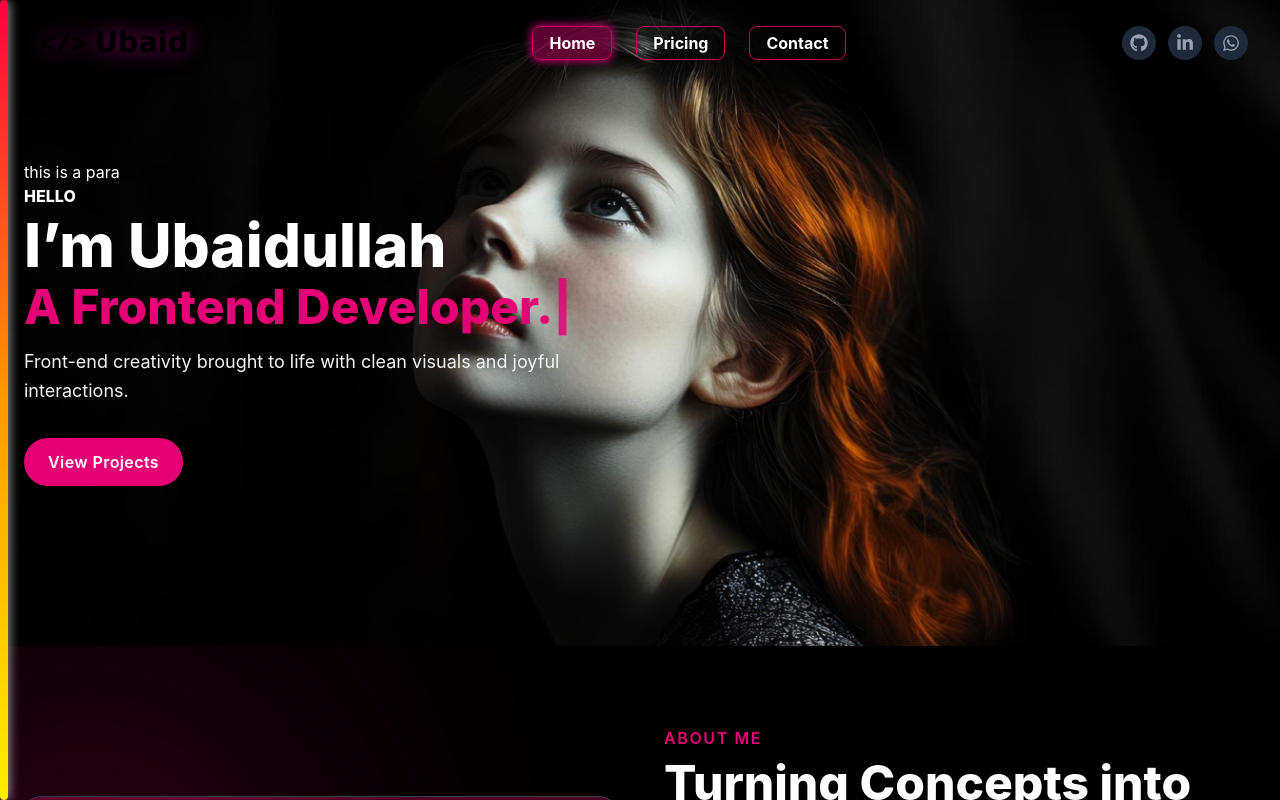
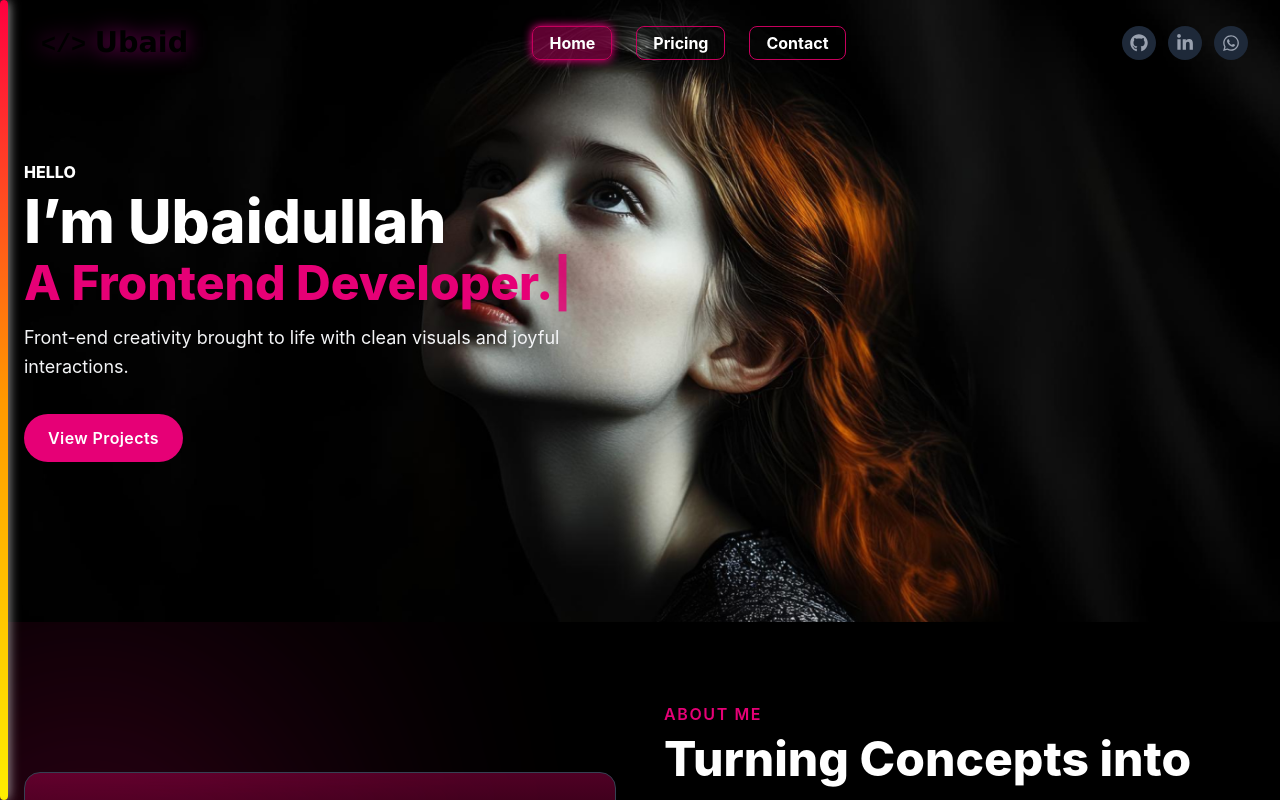
Before and after one commit to Ubaidullah-Web-Dev/React-Portfolio, a React (Vite) app: page / in a window 1280 px wide. Shown: the top 800 px of the page. Built offline with nearby package versions, Linux system fonts and the light colour scheme.

Commit message:
Reverting

```diff
--- a/src/Components/Hero.jsx
+++ b/src/Components/Hero.jsx
@@ -20,7 +20,6 @@ function Hero() {
       }}
     >
       <div data-aos="fade-up" data-aos-delay="100" className="relative container mx-auto px-6 py-28 md:py-40 flex flex-col items-start justify-center">
-        <p>this is a para</p>
         <p className="text-white font-extrabold uppercase text-md">
           {heroData.greeting}
         </p>
```
